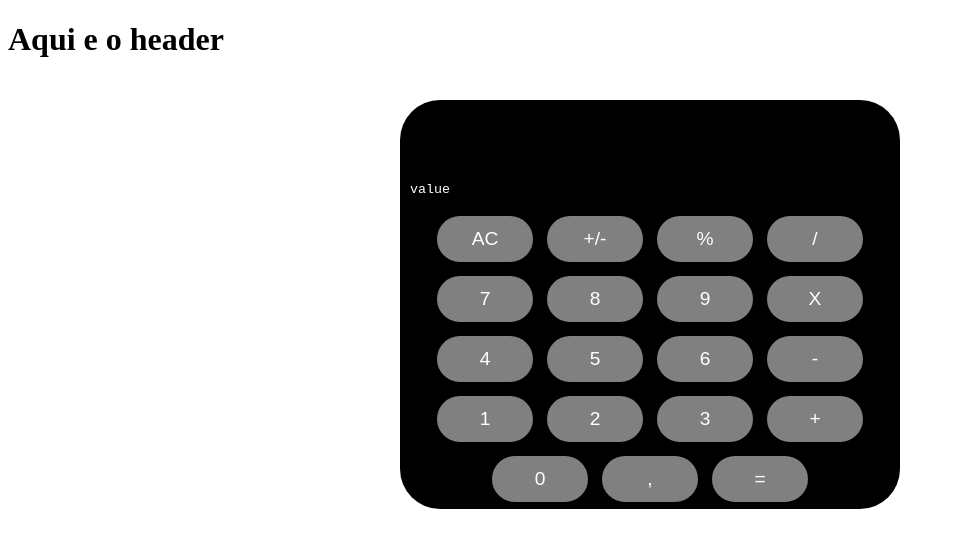
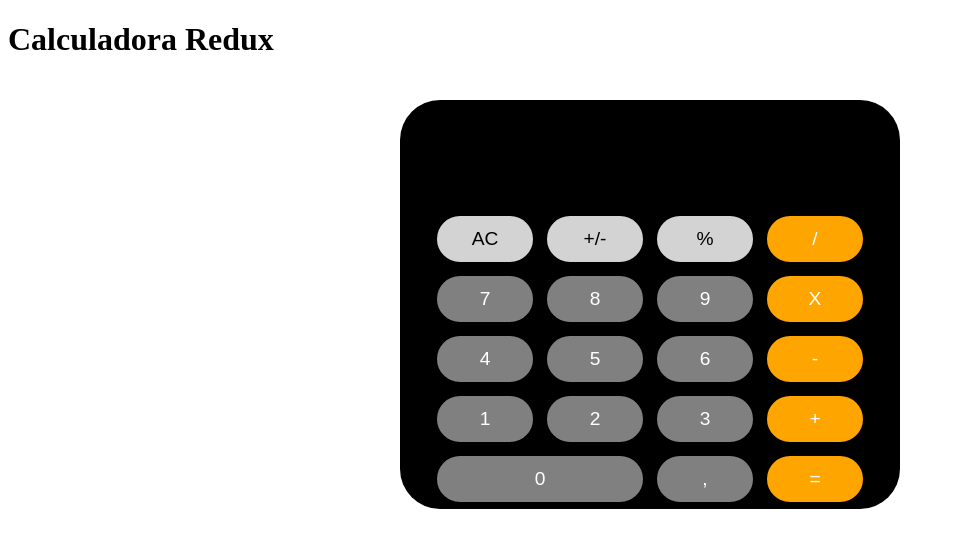
Before and after one commit to uLuccas/CalculadoraRedux, a React (Create React App) app: page / in a window 1280 px wide. Shown: the top 548 px of the page, without its empty margins (0-955 px from the left). Built offline with nearby package versions, Linux system fonts and the light colour scheme.

Commit message:
regex feita, funcao de resultado com valor fixo ok

```diff
--- a/package.json
+++ b/package.json
@@ -16,6 +16,7 @@
     "react-redux": "^7.2.6",
     "react-scripts": "5.0.0",
     "redux": "^4.1.2",
+    "redux-thunk": "^2.4.1",
     "styled-components": "^5.3.3",
     "typescript": "^4.4.2",
     "web-vitals": "^2.1.0"
--- a/src/components/calculator/index.tsx
+++ b/src/components/calculator/index.tsx
@@ -1,4 +1,5 @@
-import React, { useState } from "react";
+import React, { useCallback, useState } from "react";
+import { useDispatch, useSelector } from "react-redux";
 import {
   Calculadora,
   Container,
@@ -6,9 +7,16 @@ import {
   StyleButton,
   TextArea,
 } from "../styles/styled";
+import * as actions from "../../store/modules/calculator/actions";
 
 const Calculator = () => {
   const [result, setResult] = useState();
+  const [digits, setDigits] = useState("1*4*3-1/40+199*3-4+345*2");
+  const dispatch = useDispatch();
+  // const {reducers} = useSelector((state: ) => )
+  function calcResult(): void {
+    dispatch(actions.getResult(digits, dispatch));
+  }
 
   return (
     <Container>
@@ -16,27 +24,40 @@ const Calculator = () => {
         <div>
           <h1>Calc W</h1>
         </div>
-        <TextArea name="visor"> value</TextArea>
+        <TextArea name="visor">{result}</TextArea>
         <Calculadora>
-          <StyleButton>AC</StyleButton>
-          <StyleButton>+/- </StyleButton>
-          <StyleButton>%</StyleButton>
-          <StyleButton>/</StyleButton>
+          <StyleButton style={{ backgroundColor: "lightgray", color: "black" }}>
+            AC
+          </StyleButton>
+          <StyleButton style={{ backgroundColor: "lightgray", color: "black" }}>
+            +/-{" "}
+          </StyleButton>
+          <StyleButton style={{ backgroundColor: "lightgray", color: "black" }}>
+            %
+          </StyleButton>
+          <StyleButton style={{ backgroundColor: "orange" }}>/</StyleButton>
           <StyleButton>7</StyleButton>
           <StyleButton>8</StyleButton>
           <StyleButton>9</StyleButton>
-          <StyleButton>X</StyleButton>
+          <StyleButton style={{ backgroundColor: "orange" }}>X</StyleButton>
           <StyleButton>4</StyleButton>
           <StyleButton>5</StyleButton>
           <StyleButton>6</StyleButton>
-          <StyleButton>-</StyleButton>
+          <StyleButton style={{ backgroundColor: "orange" }}>-</StyleButton>
           <StyleButton>1</StyleButton>
           <StyleButton>2</StyleButton>
           <StyleButton>3</StyleButton>
-          <StyleButton>+</StyleButton>
-          <StyleButton>0</StyleButton>
+          <StyleButton style={{ backgroundColor: "orange" }}>+</StyleButton>
+          <StyleButton style={{ width: 210 }}>0</StyleButton>
           <StyleButton>,</StyleButton>
-          <StyleButton>=</StyleButton>
+          <StyleButton
+            onClick={() => {
+              calcResult();
+            }}
+            style={{ backgroundColor: "orange" }}
+          >
+            =
+          </StyleButton>
         </Calculadora>
       </Calculadora>
     </Container>
--- a/src/components/header/index.tsx
+++ b/src/components/header/index.tsx
@@ -3,7 +3,7 @@ import React from "react";
 const Header = () => {
   return (
     <div>
-      <h1>Aqui e o header</h1>
+      <h1>Calculadora Redux</h1>
     </div>
   );
 };
--- a/src/index.tsx
+++ b/src/index.tsx
@@ -1,11 +1,15 @@
 import React from "react";
 import ReactDOM from "react-dom";
+import { Provider } from "react-redux";
+import store from "./store";
 
 import App from "./App";
 
 ReactDOM.render(
   <React.StrictMode>
-    <App />
+    <Provider store={store}>
+      <App />
+    </Provider>
   </React.StrictMode>,
   document.getElementById("root")
 );
--- a/src/store/index.ts
+++ b/src/store/index.ts
@@ -1,6 +1,7 @@
-import { createStore } from "redux";
+import { applyMiddleware, createStore } from "redux";
 import calc from "./modules/calculator/reducer";
+import thunk from "redux-thunk";
 
-const calculadora = createStore(calc);
+const calculadora = createStore(calc, applyMiddleware(thunk));
 
 export default calculadora;
--- a/src/store/modules/calculator/actions.ts
+++ b/src/store/modules/calculator/actions.ts
@@ -2,7 +2,7 @@ import * as types from "./types";
 import { ICaracter } from "./types";
 import { Dispatch } from "redux";
 
-export function addCaracters(digit: ICaracter, dispatch: Dispatch): void {
+export function addCaracters(digit: string, dispatch: Dispatch): void {
   console.log(digit);
   dispatch({
     type: types.ADD_DIGIT,
@@ -17,7 +17,9 @@ export function cleanInput(dispatch: Dispatch) {
   });
 }
 
-export function getResult(digit: ICaracter, dispatch: Dispatch) {
+export function getResult(digit: string, dispatch: Dispatch) {
+  console.log(digit);
+
   dispatch({
     type: types.RESULT_CALC,
     digit,
--- a/src/store/modules/calculator/reducer.ts
+++ b/src/store/modules/calculator/reducer.ts
@@ -16,12 +16,13 @@ interface Action {
 const calc: Reducer = (state: ICaracter = INITIAL_STATE, action) => {
   switch (action.type) {
     case types.RESULT_CALC: {
-      let { digit } = action.equation;
-      const regexMultiplicacaoDivisao = /(\d+\.?\d*)([\/\*])(\d+\.?\d*)/gm;
-      const regexSomaSubtracao = /(\d+\.?\d*)([\-\+])(\d+\.?\d*)/gm;
+      let { digit } = action;
+      // digit = "4*3-1";
+      // const regexMultiplicacaoDivisao = /(\d+\.?\d*)([\/\*])(\d+\.?\d*)/gm;
+      // const regexSomaSubtracao = /(\d+\.?\d*)([\-\+])(\d+\.?\d*)/gm;
 
-      let resultRegexMult = regexMultiplicacaoDivisao.exec(digit);
-
+      let resultRegexMult = /(\d+\.?\d*)([\/\*])(\d+\.?\d*)/.exec(digit);
+      console.log(resultRegexMult);
       while (resultRegexMult) {
         if (resultRegexMult[2] === "/") {
           let divisao = Number(resultRegexMult[1]) / Number(resultRegexMult[3]);
@@ -32,10 +33,13 @@ const calc: Reducer = (state: ICaracter = INITIAL_STATE, action) => {
             Number(resultRegexMult[1]) * Number(resultRegexMult[3]);
           digit = digit.replace(resultRegexMult[0], multiplicacao.toString());
         }
-        resultRegexMult = regexMultiplicacaoDivisao.exec(digit);
+        console.log(digit);
+
+        resultRegexMult = /(\d+\.?\d*)([\/\*])(\d+\.?\d*)/.exec(digit);
+        console.log(resultRegexMult);
       }
 
-      let resultRegexSomaSub = regexSomaSubtracao.exec(digit);
+      let resultRegexSomaSub = /(\d+\.?\d*)([\-\+])(\d+\.?\d*)/.exec(digit);
 
       while (resultRegexSomaSub) {
         if (resultRegexSomaSub[2] === "+") {
@@ -47,8 +51,11 @@ const calc: Reducer = (state: ICaracter = INITIAL_STATE, action) => {
             Number(resultRegexSomaSub[1]) - Number(resultRegexSomaSub[3]);
           digit = digit.replace(resultRegexSomaSub[0], subtracao.toString());
         }
-        resultRegexSomaSub = regexSomaSubtracao.exec(digit);
+        console.log(53, digit);
+        resultRegexSomaSub = /(\d+\.?\d*)([\-\+])(\d+\.?\d*)/.exec(digit);
+        console.log(resultRegexSomaSub);
       }
+
       return {
         ...state,
         state: digit,
@@ -71,8 +78,7 @@ const calc: Reducer = (state: ICaracter = INITIAL_STATE, action) => {
     }
 
     default:
-      state;
-      break;
+      return state;
   }
 };
 
```
Also changed, not shown: 1 other file (tests, documents, lock files or other folders).
